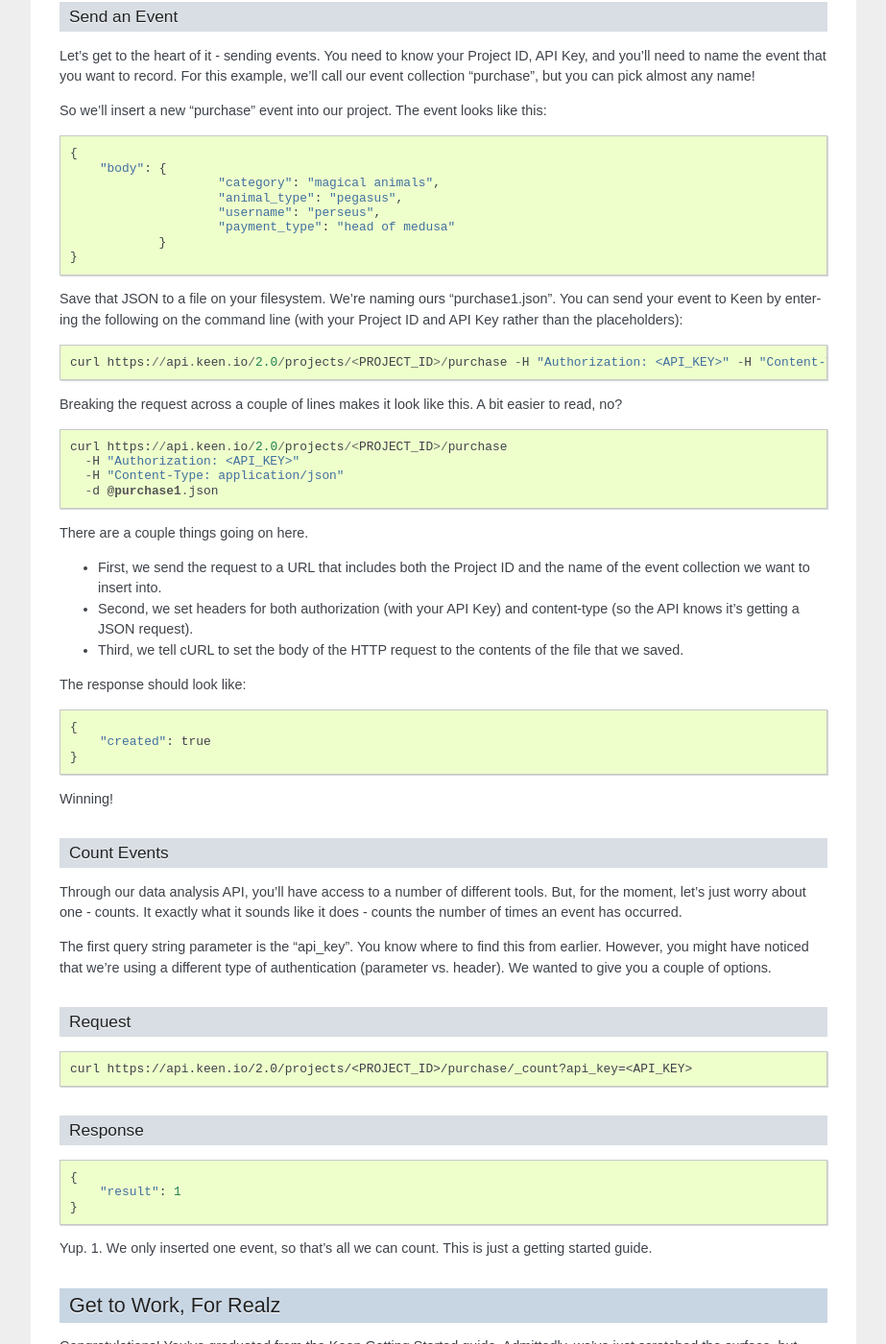
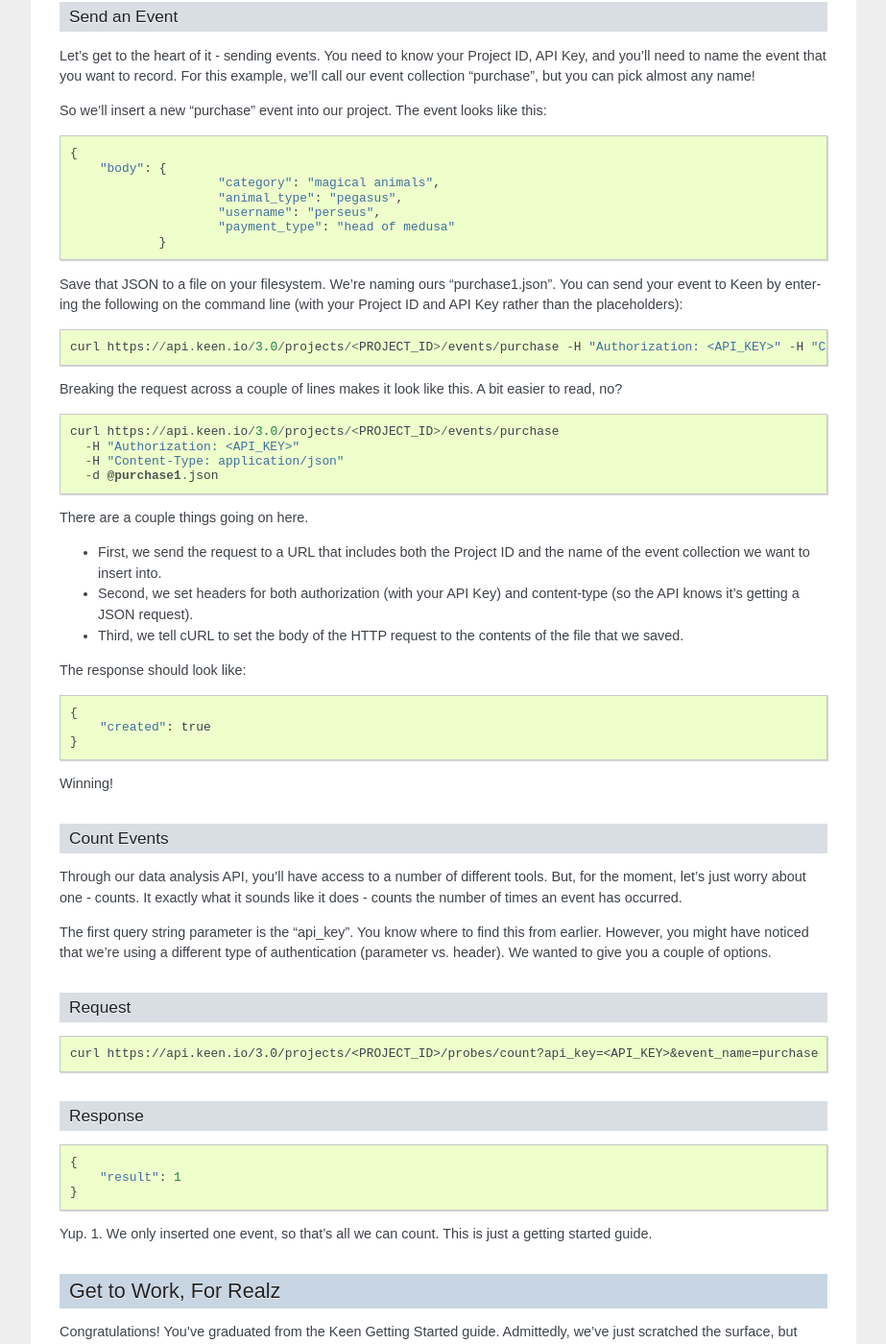
Before and after one commit to keenlabs/Keen-Docs, a Sphinx documentation site: the page built from source/getting_started_guide.rst, in a window 1280 px wide and 1400 px high, scrolled down 1261 px. Shown: the whole window at 96% size, without its empty margins (198-1121 px from the left). Built offline with Sphinx 7.4.7, drawn with Linux system fonts in a browser that asks for light colours; some of the changed lines change nothing that is shown.

Commit message:
update getting started guide for 3.0

```diff
--- a/source/getting_started_guide.rst
+++ b/source/getting_started_guide.rst
@@ -65,19 +65,18 @@
 			"username": "perseus",
 			"payment_type": "head of medusa"
 		}
-    }
 
 Save that JSON to a file on your filesystem. We’re naming ours "purchase1.json". You can send your event to Keen by entering the following on the command line (with your Project ID and API Key rather than the placeholders):
 
 ::
 
-    curl https://api.keen.io/2.0/projects/<PROJECT_ID>/purchase -H "Authorization: <API_KEY>" -H "Content-Type: application/json" -d @purchase1.json
+    curl https://api.keen.io/3.0/projects/<PROJECT_ID>/events/purchase -H "Authorization: <API_KEY>" -H "Content-Type: application/json" -d @purchase1.json
 
 Breaking the request across a couple of lines makes it look like this. A bit easier to read, no?
 
 ::
 
-    curl https://api.keen.io/2.0/projects/<PROJECT_ID>/purchase
+    curl https://api.keen.io/3.0/projects/<PROJECT_ID>/events/purchase
       -H "Authorization: <API_KEY>"
       -H "Content-Type: application/json"
       -d @purchase1.json
@@ -112,7 +111,7 @@
 
 ::
 
-   curl https://api.keen.io/2.0/projects/<PROJECT_ID>/purchase/_count?api_key=<API_KEY>
+   curl https://api.keen.io/3.0/projects/<PROJECT_ID>/probes/count?api_key=<API_KEY>&event_name=purchase
 
 --------
 Response
```
